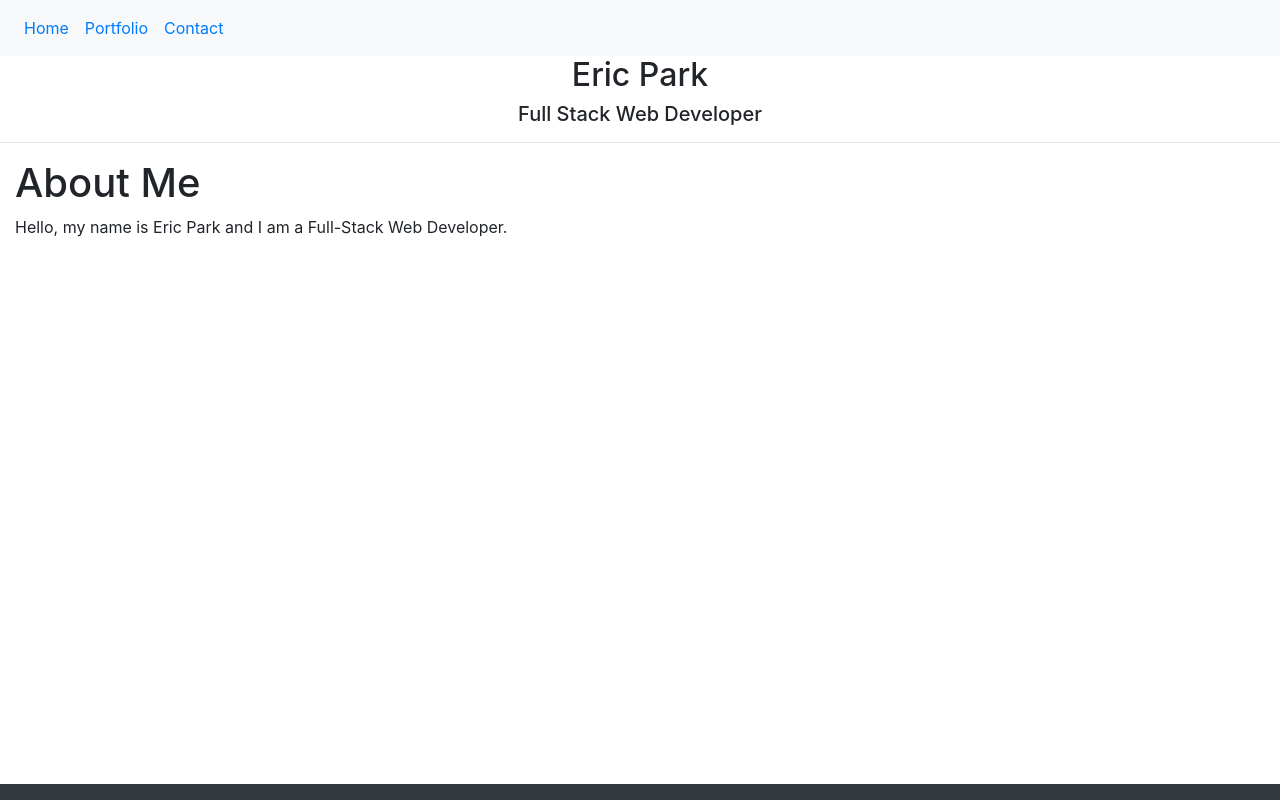
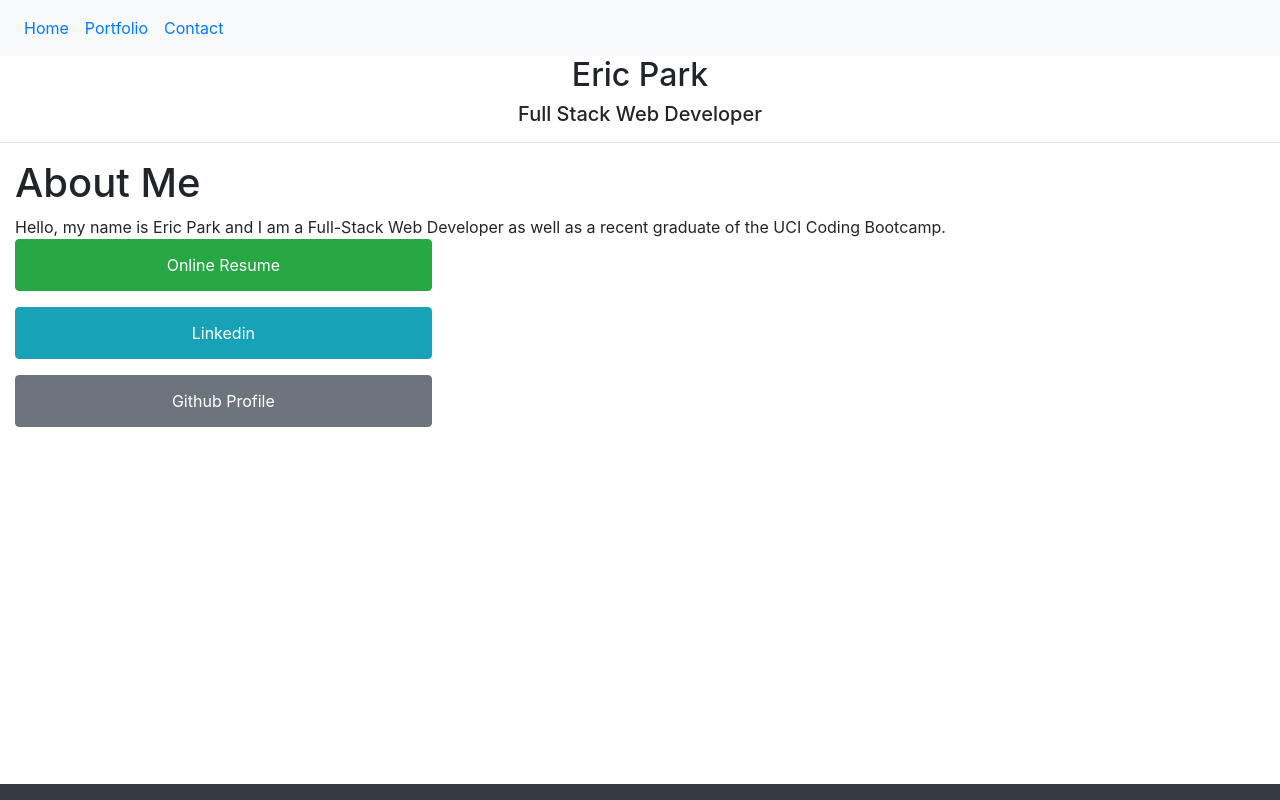
Before and after one commit to E-Park8/portfolio, a React (Create React App) app: page /ericparkportfolio in a window 1280 px wide. Built offline with nearby package versions, Linux system fonts and the light colour scheme.

Commit message:
small change to home

```diff
--- a/src/pages/Home/Home.js
+++ b/src/pages/Home/Home.js
@@ -12,11 +12,11 @@ const Home = () => {
     <section className="col-12">
                         <h1>About Me</h1>
                         <p>
-                            Hello, my name is Eric Park and I am a Full-Stack Web Developer.
-                            {/* <br/>
+                            Hello, my name is Eric Park and I am a Full-Stack Web Developer as well as a recent graduate of the UCI Coding Bootcamp.
+                            <br/>
                             <p><Button className='col-4' color="success"><a href="https://docs.google.com/document/d/1fhR-W9pTb3rxZCmACeilp7PmBP4LjCNYnFZe8KachOY/edit?usp=sharing" className="btn btn-success" target='_blank'> Online Resume</a></Button></p>
                             <p><Button className='col-4' color ='info'><a href="https://www.linkedin.com/in/eric-park-7122821b6/" className="btn btn-info" target='_blank'>Linkedin</a></Button></p>
-                            <p><Button className='col-4' color ='secondary'><a href="https://github.com/E-Park8" className="btn btn-secondary" target='_blank'>Github Profile</a></Button> </p> */}
+                            <p><Button className='col-4' color ='secondary'><a href="https://github.com/E-Park8" className="btn btn-secondary" target='_blank'>Github Profile</a></Button> </p>
                         </p>
 
                     </section>
```
